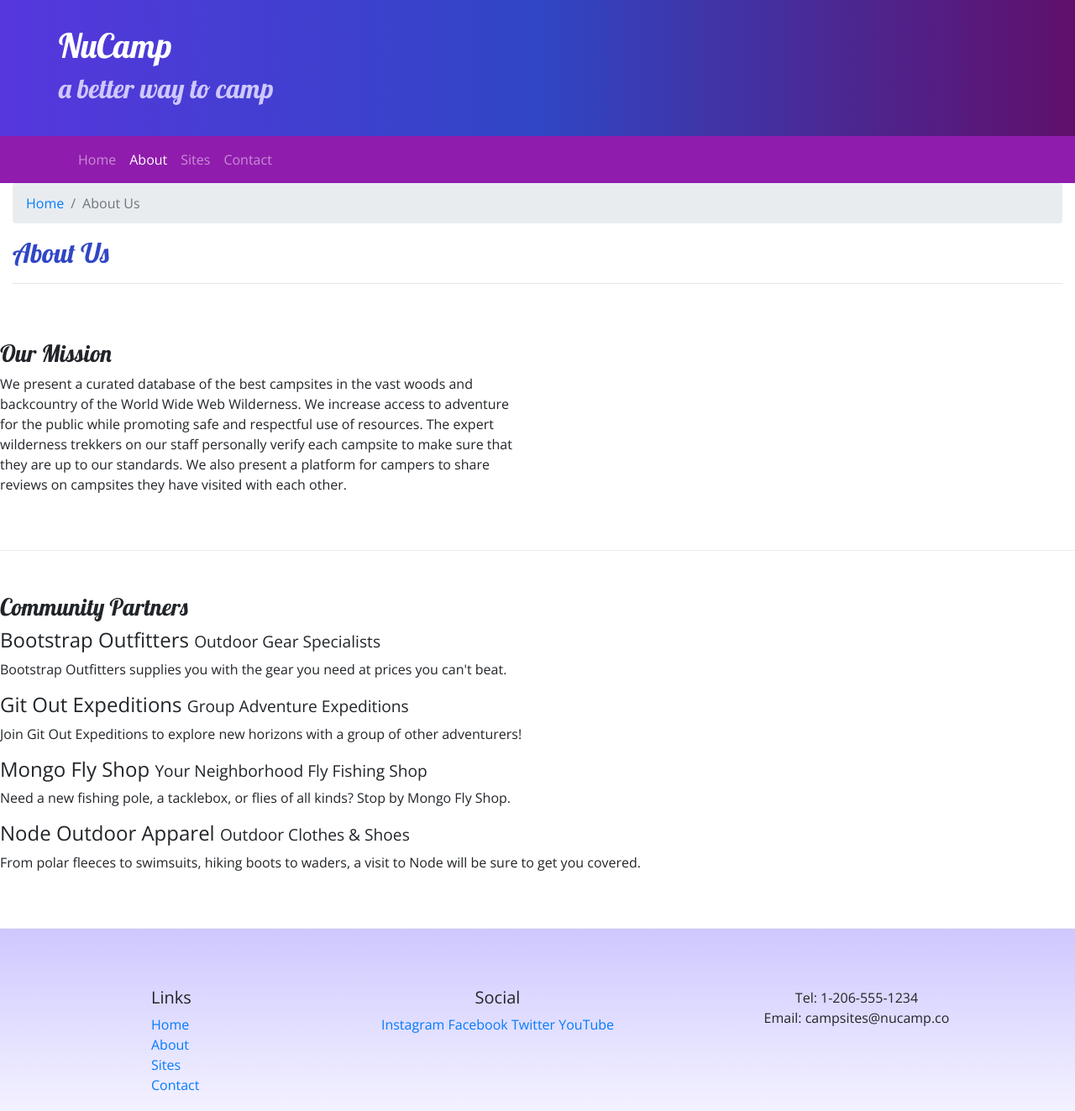
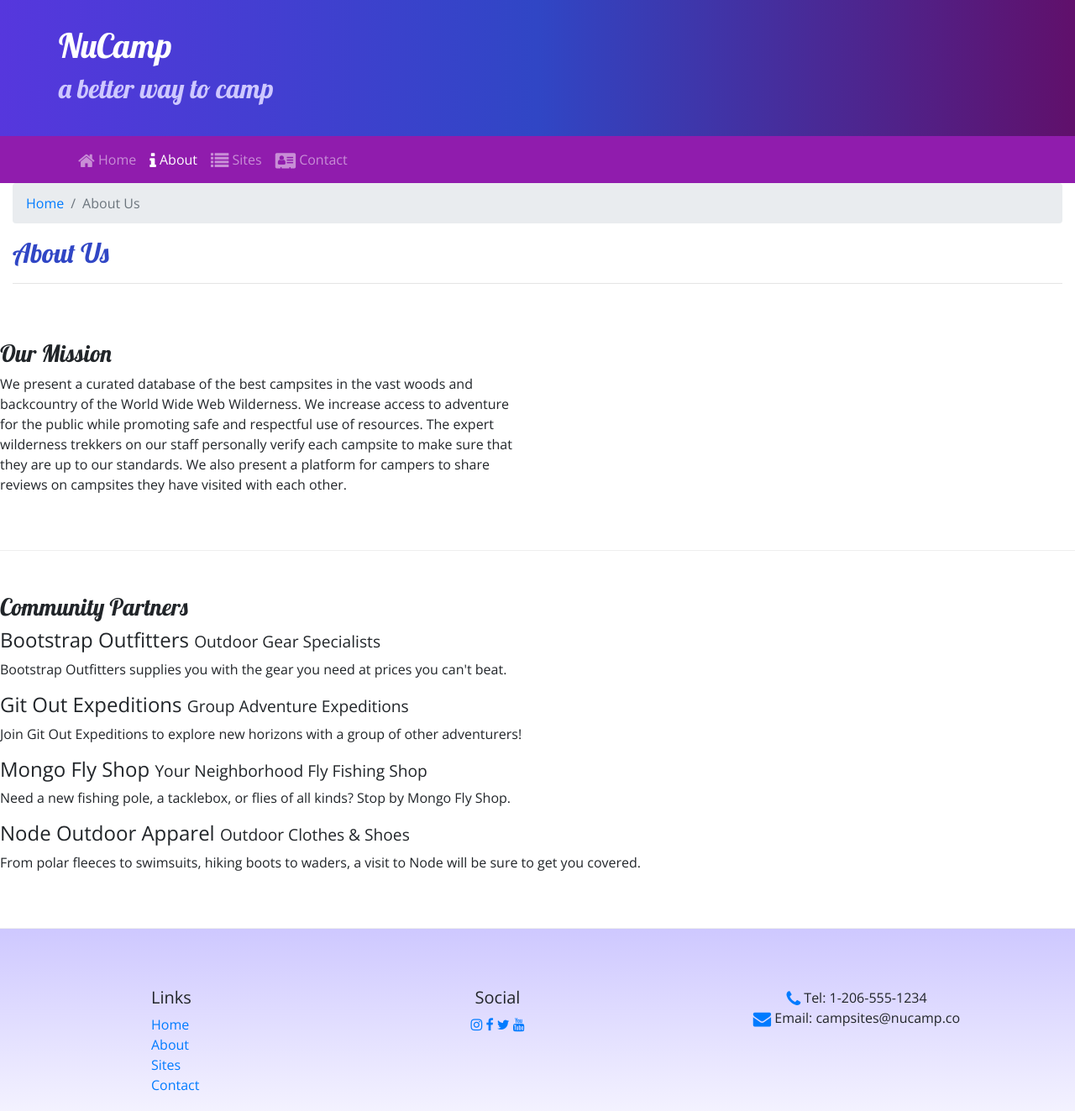
Before and after one commit to GavinG89/nucamp-bootstrap, a website: page aboutus.html in a window 1280 px wide. Shown: the top 1323 px of the page at 84% size. Drawn offline with nearby package versions, Linux system fonts and the light colour scheme.

Commit message:
icons update

```diff
--- a/aboutus.html
+++ b/aboutus.html
@@ -33,10 +33,10 @@
         </button>
             <div class="collapse navbar-collapse" id="nucampNavbar">
                 <ul class="navbar-nav">
-                    <li class="nav-item"><a class="nav-link" href="index.html">Home</a></li>
-                     <li class="nav-item active"><a class="nav-link" href="aboutus.html">About</a></li>
-                    <li class="nav-item"><a class="nav-link" href="#">Sites</a></li>
-                    <li class="nav-item"><a class="nav-link" href="#">Contact</a></li>
+                    <li class="nav-item"><a class="nav-link" href="index.html"><i class="fa fa-home fa-lg"></i> Home</a></li>
+                     <li class="nav-item active"><a class="nav-link" href="aboutus.html"><i class="fa fa-info fa-lg"></i> About</a></li>
+                    <li class="nav-item"><a class="nav-link" href="#"><i class="fa fa-list fa-lg"></i> Sites</a></li>
+                    <li class="nav-item"><a class="nav-link" href="#"><i class="fa fa-address-card fa-lg"></i> Contact</a></li>
                 </ul>
             </div>
         </div>
@@ -89,14 +89,14 @@
                 </div>
                 <div class="col-6 col-sm-5 text-center">
                     <h5>Social</h5>
-                    <a href="http://instagram.com/">Instagram</a>
-                    <a href="http://facebook.com/">Facebook</a>
-                    <a href="http://twitter.com/">Twitter</a>
-                    <a href="http://youtube.com/">YouTube</a>
+                        <a href="http://instagram.com/"><i class="fa fa-instagram"></i></a>
+                        <a href="http://facebook.com/"><i class="fa fa-facebook"></i></a>
+                        <a href="http://twitter.com/"><i class="fa fa-twitter"></i></a>
+                        <a href="http://youtube.com/"><i class="fa fa-youtube"></i></a>
                 </div>
                 <div class="col-sm-4 text-center">
-                    Tel: 1-206-555-1234<br />
-                    Email: campsites@nucamp.co
+                    <i class="fa fa-phone fa-lg text-primary"></i> Tel: 1-206-555-1234<br />
+                    <i class="fa fa-envelope fa-lg text-primary"></i> Email: campsites@nucamp.co
                 </div>
            </div>
         </div>
```
Also changed, not shown: index.html (+4 -4 lines).
